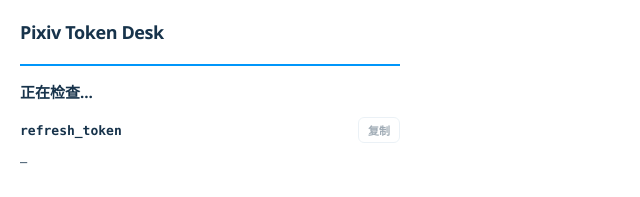
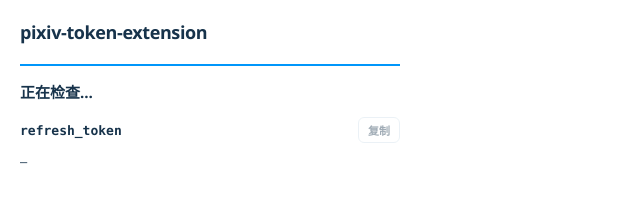
Before and after one commit to shitianyaa/pixiv-token-extension, a browser extension: page extension/page.html in a window 1280 px wide. Shown: the top 197 px of the page, 0-640 px from the left. Drawn offline with Linux system fonts and the light colour scheme.

Commit message:
Align extension display name with repository name

```diff
--- a/extension/page.html
+++ b/extension/page.html
@@ -3,13 +3,13 @@
 <head>
   <meta charset="utf-8">
   <meta name="viewport" content="width=device-width, initial-scale=1">
-  <title>Pixiv Token Desk</title>
+  <title>pixiv-token-extension</title>
   <link rel="stylesheet" href="page.css">
   <script type="module" src="page.js"></script>
 </head>
 <body>
   <main>
-    <header><h1>Pixiv Token Desk</h1></header>
+    <header><h1>pixiv-token-extension</h1></header>
     <section class="account" aria-label="账号"><strong id="account-name">正在检查…</strong><span id="account-id"></span></section>
     <section class="token" aria-labelledby="refresh-label"><div class="label"><h2 id="refresh-label">refresh_token</h2><button class="copy" data-kind="refresh" disabled>复制</button></div><div id="refresh-token" class="token-text" aria-labelledby="refresh-label" tabindex="0">—</div></section>
     <section class="token" aria-labelledby="access-label"><div class="label"><h2 id="access-label">access_token</h2><button class="copy" data-kind="access" disabled>复制</button></div><div id="access-token" class="token-text" aria-labelledby="access-label" tabindex="0">—</div></section>
```
Also changed, not shown: README.md, extension/manifest.json.
